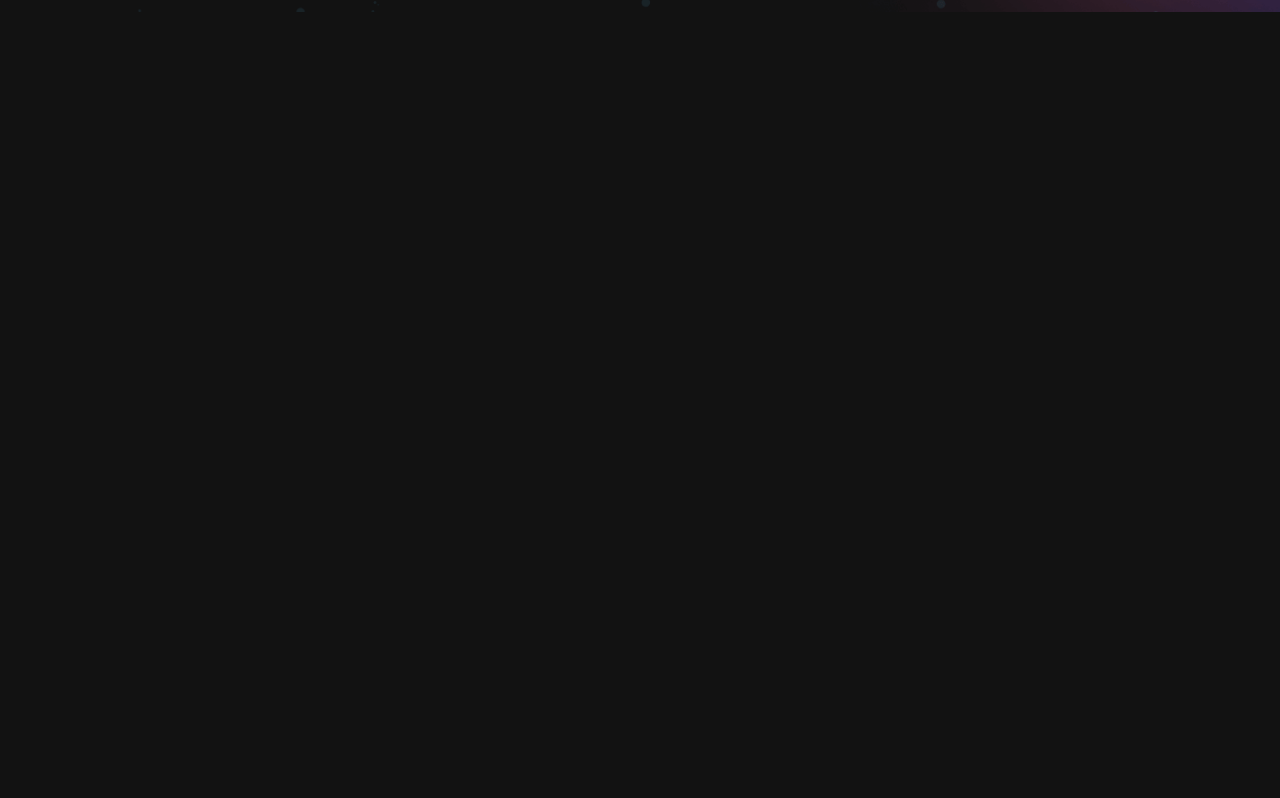
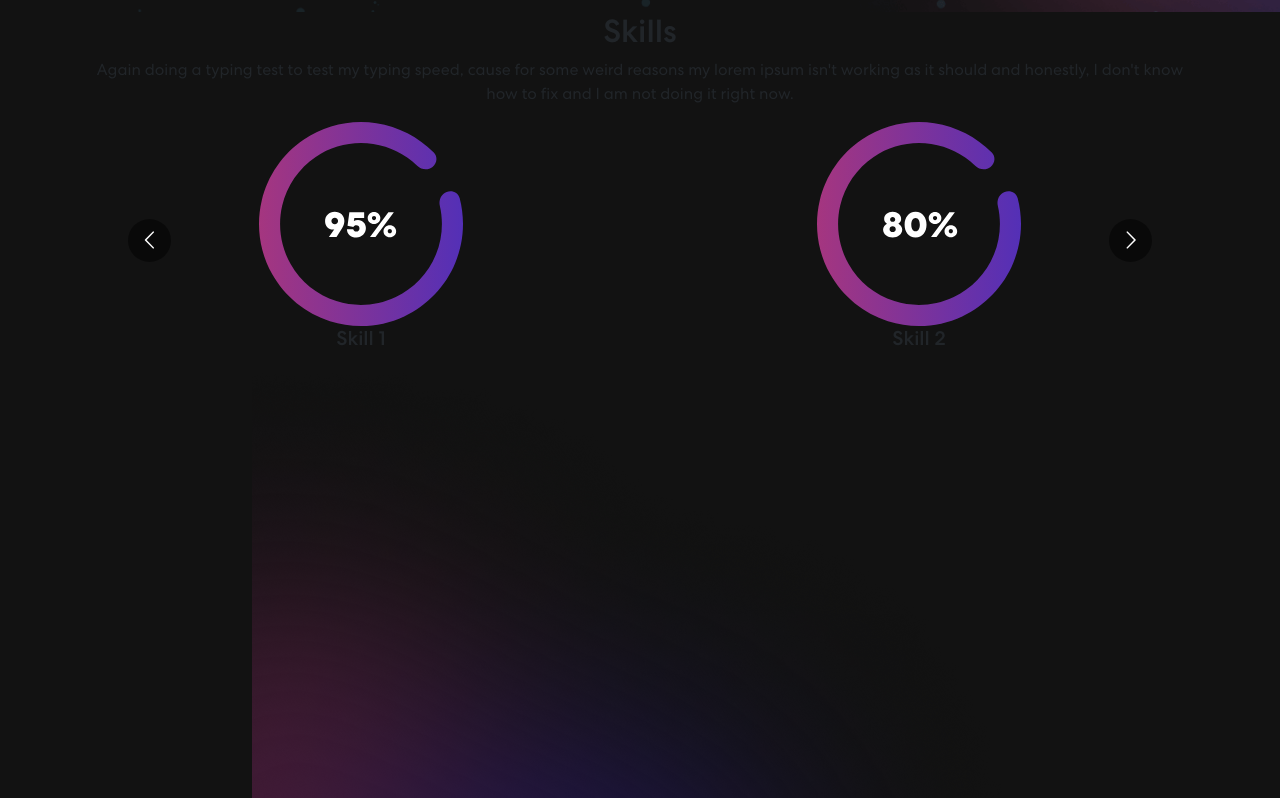
Before and after one commit to Exploser/portfolio-website, a React (Create React App) app: page / in a window 1280 px wide. Shown: the part 962-1760 px from the top of the page. Before the commit the page ends 974 px from the top, so only its background shows below. Built offline with nearby package versions, Linux system fonts and the light colour scheme.

Commit message:
Add skills section Add caraousel for skills section

```diff
--- a/package.json
+++ b/package.json
@@ -11,7 +11,8 @@
     "react-bootstrap": "^2.10.2",
     "react-bootstrap-icons": "^1.11.4",
     "react-dom": "^18.3.1",
-    "react-scripts": "5.0.1",
+    "react-multi-carousel": "^2.8.5",
+    "react-scripts": "^5.0.1",
     "web-vitals": "^2.1.4"
   },
   "scripts": {
--- a/src/App.js
+++ b/src/App.js
@@ -2,12 +2,14 @@
 import { Banner } from './components/Banner';
 import { NavBar } from './components/NavBar';
 import 'bootstrap/dist/css/bootstrap.min.css'
+import { Skills } from './components/Skills';
 
 function App() {
   return (
     <div className="App">
       <NavBar />
       <Banner />
+      <Skills />
     </div>
   );
 }
--- /dev/null
+++ b/src/components/Skills.js
@@ -0,0 +1,63 @@
+import { Col, Container } from "react-bootstrap";
+import Carousel from "react-multi-carousel";
+import 'react-multi-carousel/lib/styles.css';
+import meter1 from "../assets/img/meter1.svg";
+import meter2 from "../assets/img/meter2.svg";
+import meter3 from "../assets/img/meter3.svg";
+import colorSharp from "../assets/img/color-sharp.png";
+
+export const Skills = () => {
+
+    const responsive = {
+        superLargeDesktop: {
+          // the naming can be any, depends on you.
+          breakpoint: { max: 4000, min: 3000 },
+          items: 5
+        },
+        desktop: {
+          breakpoint: { max: 3000, min: 1024 },
+          items: 3
+        },
+        tablet: {
+          breakpoint: { max: 1024, min: 464 },
+          items: 2
+        },
+        mobile: {
+          breakpoint: { max: 464, min: 0 },
+          items: 1
+        }
+      };
+
+      return (
+        <section className="skill" id="skills">
+            <Container>
+                <Col>
+                    <div className="skill-box">
+                        <h2>Skills</h2>
+                        <p>Again doing a typing test to test my typing speed, cause for some weird reasons my lorem ipsum isn't working as it should and honestly, I don't know how to fix and I am not doing it right now.</p>
+                        <Carousel responsive={responsive} infinite={true} className="skills-slider">
+                            <div className="item">
+                                <img src={meter1} alt="image" />
+                                <h5>Skill 1</h5>
+                            </div>
+                            <div className="item">
+                                <img src={meter2} alt="image" />
+                                <h5>Skill 2</h5>
+                            </div>
+                            <div className="item">
+                                <img src={meter3} alt="image" />
+                                <h5>Skill 3</h5>
+                            </div>
+                            <div className="item">
+                                <img src={meter1} alt="image" />
+                                <h5>Skill 4</h5>
+                            </div>
+                        </Carousel>
+                    </div>
+                </Col>
+            </Container>
+            <img className="background-image-left" src = {colorSharp} />
+        </section>
+      )
+
+}
```
Also changed, not shown: 1 other file (tests, documents, lock files or other folders).
